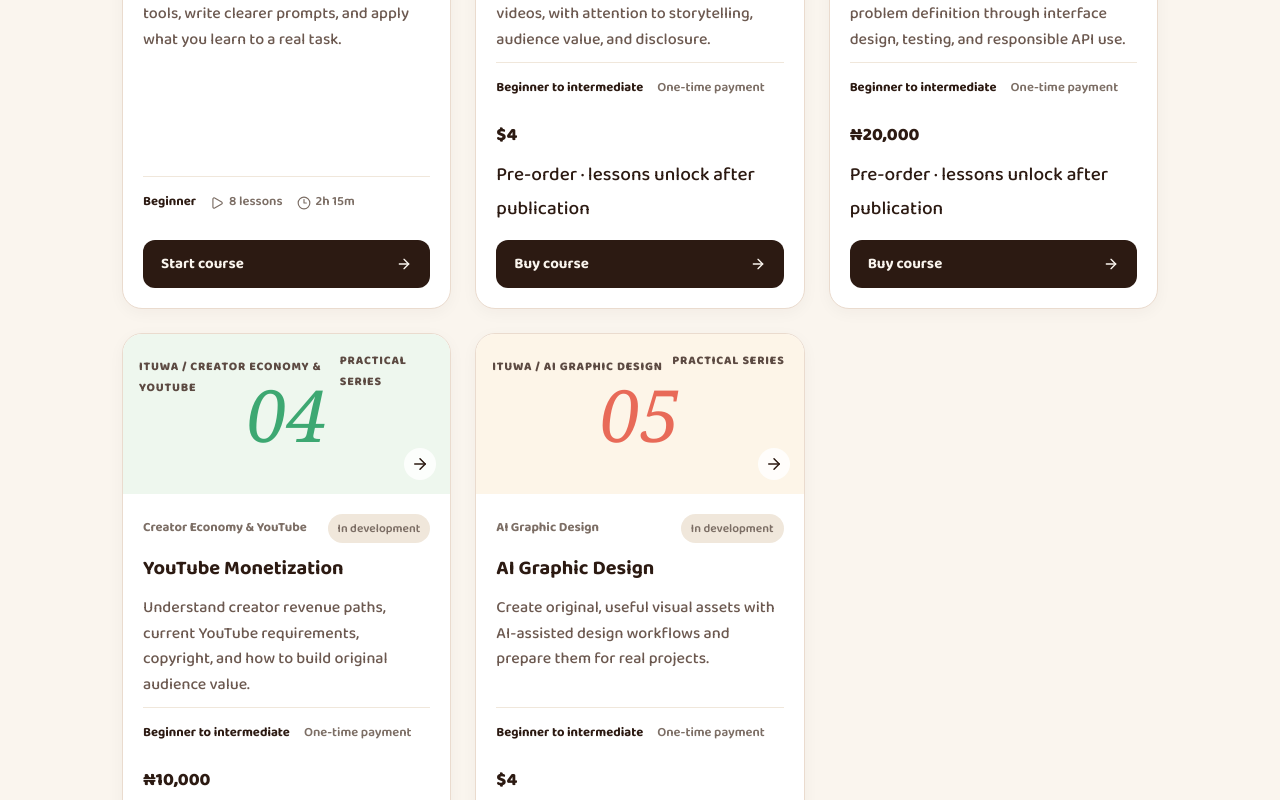
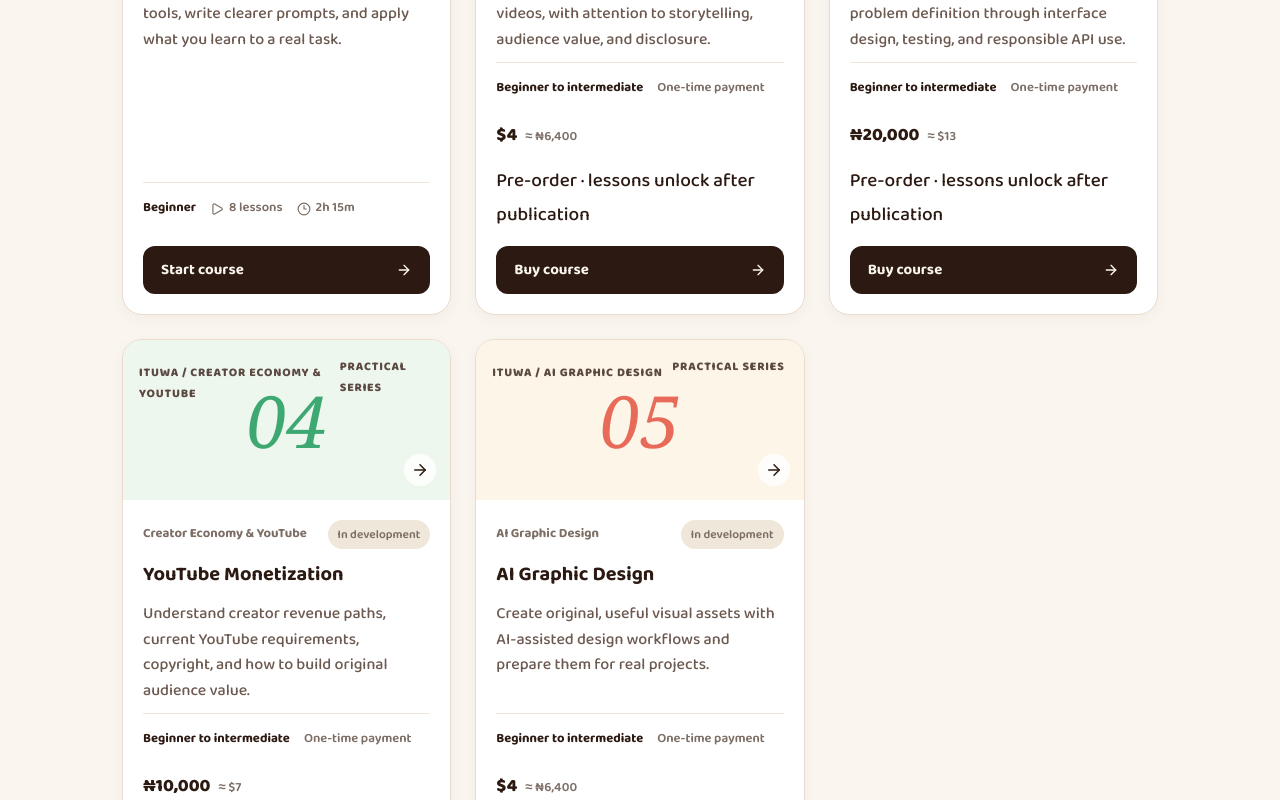
Before and after one commit to codeklin/african-ai-learning-platform, a Next.js app: page /courses in a window 1280 px wide. Shown: the part 940-1740 px from the top of the page. Built offline with nearby package versions, Linux system fonts and the light colour scheme; no server answers; the database is empty.

Commit message:
upadted pricing

```diff
--- a/app/courses/page.tsx
+++ b/app/courses/page.tsx
@@ -181,12 +181,18 @@ export default function CoursesPage() {
             const isFree = course.price === null
             const isInDevelopment =
               !isFree && courseStatuses[course.slug] !== 'published'
+            const USD_TO_NGN = 1600
             const basePrice = course.price
               ? new Intl.NumberFormat(course.price.currency === 'USD' ? 'en-US' : 'en-NG', {
                   style: 'currency',
                   currency: course.price.currency,
                   maximumFractionDigits: 0,
                 }).format(course.price.amount)
+              : null
+            const equivalentPrice = course.price
+              ? course.price.currency === 'USD'
+                ? `≈ ₦${(course.price.amount * USD_TO_NGN).toLocaleString('en-NG')}`
+                : `≈ $${Math.ceil(course.price.amount / USD_TO_NGN)}`
               : null
 
             return (
@@ -239,7 +245,10 @@ export default function CoursesPage() {
                     </Link>
                   ) : (
                     <div className="catalog-purchase">
-                      <strong>{basePrice}</strong>
+                      <div className="catalog-price-row">
+                        <strong className="catalog-price-main">{basePrice}</strong>
+                        <span className="catalog-price-equiv">{equivalentPrice}</span>
+                      </div>
                       {isInDevelopment && (
                         <span className="catalog-development-note">
                           Pre-order · lessons unlock after publication
```
Also changed, not shown: app/globals.css.
